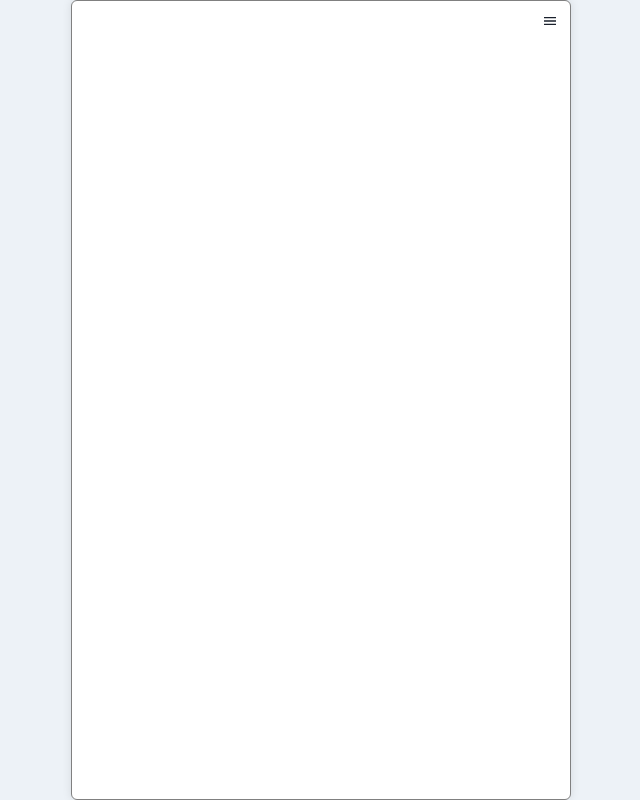
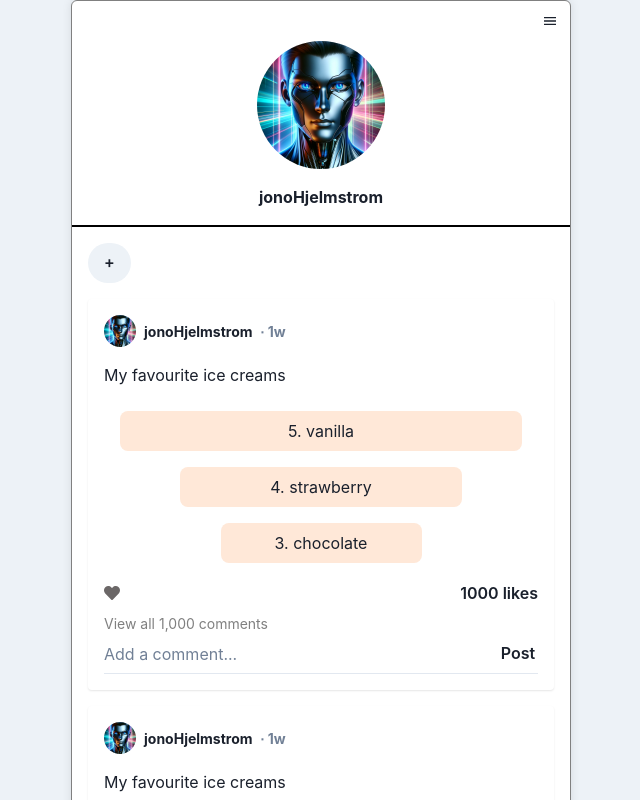
Before and after one commit to Jonjo7Dia/ListIt, a React (Vite) app: page /1 in a window 1280 px wide. Before the commit this address had no page. Shown: the top 800 px of the page, without its empty margins (319-959 px from the left). Built offline with nearby package versions, Linux system fonts and the light colour scheme.

Commit message:
Create profile page

```diff
--- a/index.html
+++ b/index.html
@@ -2,9 +2,8 @@
 <html lang="en">
   <head>
     <meta charset="UTF-8" />
-    <link rel="icon" type="image/svg+xml" href="/vite.svg" />
     <meta name="viewport" content="width=device-width, initial-scale=1.0" />
-    <title>Listit Project</title>
+    <title>Listit</title>
   </head>
   <body>
     <div id="root"></div>
--- a/src/App.tsx
+++ b/src/App.tsx
@@ -2,6 +2,7 @@ import { Route, Routes } from "react-router-dom";
 import HomePage from "./pages/HomePage/HomePage";
 import AuthPage from "./pages/AuthPage/AuthPage";
 import PageLayout from "./Layouts/PageLayout";
+import ProfilePage from "./pages/ProfilePage/ProfilePage";
 
 function App() {
   return (
@@ -9,6 +10,7 @@ function App() {
       <Routes>
         <Route path="/" element={<HomePage />} />
         <Route path="/auth" element={<AuthPage />} />
+        <Route path="/:username" element={<ProfilePage />} />
       </Routes>
     </PageLayout>
   );
--- /dev/null
+++ b/src/pages/ProfilePage/ProfilePage.tsx
@@ -0,0 +1,38 @@
+import { Avatar, Button, Container, Flex, Text } from "@chakra-ui/react";
+import profilepic from "/profilepic.png";
+import FeedPost from "../../components/FeedPosts/FeedPost";
+import { useNavigate } from "react-router-dom";
+const ProfilePage = () => {
+  const navigate = useNavigate();
+
+  const createHandler = () => {
+    navigate("/create");
+  };
+  return (
+    <Container w="100%" padding={0}>
+      <Flex
+        justifyContent={"center"}
+        direction={"column"}
+        alignItems={"center"}
+        gap={4}
+        width={"100%"}
+        borderBottom={"solid black 2px"}
+        paddingBottom={4}
+      >
+        <Avatar src={profilepic} name={"jonoHjelmstrom"} size={"2xl"} />
+        <Text fontWeight={"bold"}>jonoHjelmstrom</Text>
+      </Flex>
+      <Flex direction={"column"} px={4}>
+        <Flex marginTop={4} marginBottom={4}>
+          <Button borderRadius={"full"} onClick={createHandler}>
+            +
+          </Button>
+        </Flex>
+        <FeedPost />
+        <FeedPost />
+      </Flex>
+    </Container>
+  );
+};
+
+export default ProfilePage;
```
